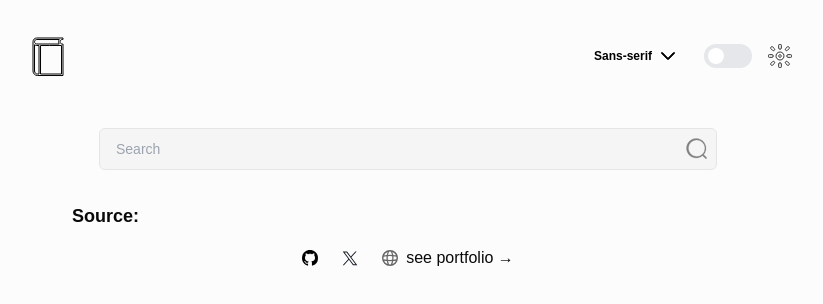
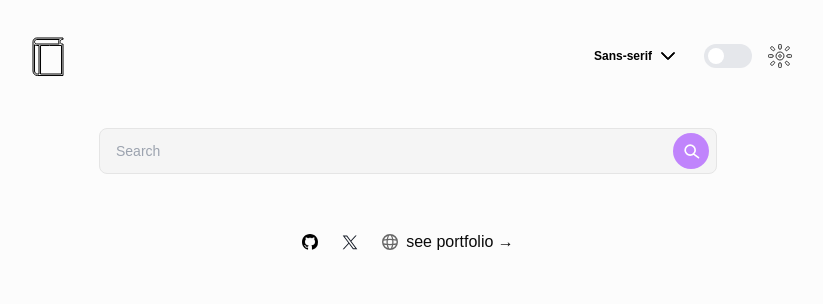
Before and after one commit to gizemnkorkmaz/words-words-words, a Next.js app: page / in a window 1280 px wide. Shown: the top 304 px of the page, without its empty margins (232-1055 px from the left). Built offline with nearby package versions, Linux system fonts and the light colour scheme.

Commit message:
add error handling

```diff
--- a/app/page.tsx
+++ b/app/page.tsx
@@ -18,6 +18,7 @@ export default function Home() {
   const [query, setQuery] = useState("");
   const [searchTerm, setSearchTerm] = useState("");
   const [queryData, setQueryData] = useState<WordData | null>(null);
+  const [hasError, setHasError] = useState(false);
 
   const handleSearch = (search: string) => {
     setSearchTerm(search);
@@ -27,7 +28,10 @@ export default function Home() {
     if (searchTerm) {
       fetchWordData(searchTerm)
         .then((data) => setQueryData(data[0]))
-        .catch((error) => console.error("Error fetching data:", error));
+        .catch((error) => {
+          setHasError(true);
+          console.error("Error fetching data:", error)
+        });
     } else {
       setQueryData(null);
     }
@@ -43,6 +47,7 @@ export default function Home() {
         meanings={queryData?.meanings || []}
         sourceUrls={queryData?.sourceUrls || []}
         license={queryData?.license || { name: "", url: "" }}
+        hasError={hasError}
       />
     </div>
   );
--- a/components/Footer.tsx
+++ b/components/Footer.tsx
@@ -36,7 +36,7 @@ const FooterLink = ({ href, src, alt, children }: FooterLinkProps) => {
 
 export default function Footer() {
   return (
-    <footer className="row-start-3 flex gap-6 items-center justify-center">
+    <footer className="flex gap-6 items-center justify-center">
       <FooterLink
         href="https://github.com/gizemnkorkmaz"
         src="/github.svg"
--- a/components/Header.tsx
+++ b/components/Header.tsx
@@ -17,7 +17,7 @@ export default function Header() {
   };
 
   return (
-    <header className="flex flex-wrap items-center justify-between py-8 px-6 sm:px-12 lg:px-24  m-auto">
+    <header className="flex flex-wrap items-center justify-between py-8 px-6 sm:px-12 lg:px-24 m-auto">
       <Link className="flex items-center gap-2 hover:opacity-60" href="/">
       <Icon name="Book" color={theme === 'dark' ? "purple" : "black"} size="lg" />
       </Link>
--- a/components/QueryDisplay.tsx
+++ b/components/QueryDisplay.tsx
@@ -1,13 +1,6 @@
 import React from "react";
 
-export default function QueryDisplay({
-  word,
-  phonetic,
-  phonetics,
-  meanings,
-  sourceUrls,
-  license,
-}: {
+interface QueryDisplayProps {
   word: string;
   phonetic: string;
   phonetics: { text: string; audio: string }[];
@@ -17,82 +10,114 @@ export default function QueryDisplay({
   }[];
   sourceUrls: string[];
   license: { name: string; url: string };
-}) {
+  hasError: boolean;
+}
+
+export default function QueryDisplay({
+  word,
+  phonetic,
+  phonetics,
+  meanings,
+  sourceUrls,
+  license,
+  hasError,
+}: QueryDisplayProps) {
   const playAudio = (audioUrl: string) => {
     const audio = new Audio(audioUrl);
     audio.play();
   };
 
+  if (hasError) {
     return (
-    <div className="flex flex-col items-start space-y-4 w-full max-w-2xl">
-      <div className="flex items-center gap-2 justify-between w-full">
+      <div className="flex flex-col items-center justify-center w-full h-full text-center space-y-2">
+        <h1 className="text-2xl font-bold text-gray-800 text-[14px]">
+          We couldn&apos;t find any matches for your search.
+        </h1>
+        <p className="text-gray-600 text-[12px]">
+          Please double-check your spelling or try searching for a different word.
+        </p>
+      </div>
+    );
+  }
+
+  return (
+    <div className="flex flex-col space-y-6 w-full max-w-2xl px-4 sm:px-0">
+      <header className="flex flex-col sm:flex-row items-start sm:items-center justify-between w-full">
         <div>
-          <h1 className="text-2xl font-bold">{word}</h1>
-          <p className="text-purple-300">{phonetic}</p>
+          <h1 className="text-3xl font-bold text-gray-900">{word}</h1>
+          <p className="text-purple-500 text-lg">{phonetic}</p>
         </div>
-        {phonetics.map((phonetic, index) => (
-          <div key={index}>
-            {phonetic.audio && (
+        <div className="flex gap-2 mt-4 sm:mt-0">
+          {phonetics.map((phonetic, index) =>
+            phonetic.audio ? (
               <button
+                key={index}
                 onClick={() => playAudio(phonetic.audio)}
-                className="p-5 rounded-full bg-purple-300 opacity-90 hover:bg-purple-100 focus:ring-purple-400"
-                aria-label="Play sound"
+                className="p-2 rounded-full bg-purple-300 hover:bg-purple-400 focus:ring-2 focus:ring-purple-600 transition"
+                aria-label={`Play audio ${index + 1}`}
               >
                 <svg
                   viewBox="0 0 32 32"
-                  width="32"
-                  height="32"
-                  stroke="purple"
-                  fill="purple"
+                  width="24"
+                  height="24"
+                  stroke="currentColor"
+                  fill="currentColor"
                 >
                   <path d="M7 28a1 1 0 0 1-1-1V5a1 1 0 0 1 1.5-0.9l20 11a1 1 0 0 1 0 1.8l-20 11A1 1 0 0 1 7 28Z" />
                 </svg>
               </button>
+            ) : null
           )}
         </div>
-        ))}
-      </div>
+      </header>
+
+      <section>
         {meanings.map((meaning, index) => (
-        <div key={index} className="mt-4">
+          <div key={index} className="mb-6">
             <h2 className="text-xl font-semibold">{meaning.partOfSpeech}</h2>
-          <h3 className="text-md text-neutral-600 opacitiy-80 font-medium py-2">Meaning</h3>
-          <ul className="list-disc pl-6">
+            <h3 className="text-md text-gray-500 mt-2">Meaning</h3>
+            <ul className="list-disc pl-6 space-y-2">
               {meaning.definitions.map((definition, idx) => (
                 <li key={idx}>
                   <p>{definition.definition}</p>
                   {definition.example && (
-                  <p className="italic">{definition.example}</p>
+                    <p className="italic mt-1">Example: {definition.example}</p>
                   )}
                 </li>
               ))}
             </ul>
           </div>
         ))}
-      <div className="mt-4">
+      </section>
+
+      {sourceUrls.length > 0 && (
+        <section className="text-sm">
           <h3 className="text-lg font-semibold">Source:</h3>
-        <ul className="list-disc pl-6">
+          <ul className="list-disc pl-6 mt-2">
             {sourceUrls.map((url, idx) => (
               <li key={idx}>
                 <a
                   href={url}
                   target="_blank"
                   rel="noopener noreferrer"
-                className="text-blue-500"
+                  className="text-blue-500 hover:underline"
                 >
                   {url}
                 </a>
               </li>
             ))}
           </ul>
-      </div>
+        </section>
+      )}
+
       {license.name && license.url && (
-        <p className="text-sm mt-2">
+        <p className="text-sm text-gray-500 mt-4">
           License:{" "}
           <a
             href={license.url}
             target="_blank"
             rel="noopener noreferrer"
-            className="text-blue-500"
+            className="text-blue-500 hover:underline"
           >
             {license.name}
           </a>
--- a/components/SearchInput.tsx
+++ b/components/SearchInput.tsx
@@ -1,7 +1,6 @@
 "use client";
 
 import { useTheme } from "../context/ThemeContext";
-import Icon from "./Icon";
 
 export default function SearchInput({
   query,
@@ -17,6 +16,7 @@ export default function SearchInput({
   const handleKeyPress = (e: React.KeyboardEvent<HTMLInputElement>) => {
     if (e.key === "Enter") {
       onSearch(query);
+      e.currentTarget.select();
     }
   };
 
@@ -24,6 +24,8 @@ export default function SearchInput({
     if (query) {
       onSearch(query);
     }
+
+    document.querySelector('input')?.select();
   };
 
   return (
@@ -34,19 +36,32 @@ export default function SearchInput({
         value={query}
         onChange={(e) => setQuery(e.target.value)}
         onKeyDown={handleKeyPress}
-        className={`p-[10px] text-sm rounded-md w-full pr-12 pl-4 focus:outline-none transition-all duration-300 ${
+        className={`p-[12px] text-sm rounded-lg w-full pr-12 pl-4 focus:outline-none transition-all duration-300 ${
           theme === "dark"
             ? "bg-neutral-800 text-neutral-100"
             : "bg-neutral-100 text-black border"
         }`}
       />
-      <Icon
-        name="Search"
-        color={theme === "dark" ? "purple" : "gray"}
-        size="sm"
-        className="absolute right-6 cursor-pointer"
+      <button
         onClick={handleIconClick}
-      />
+        className="absolute right-6 p-2 rounded-full focus:outline-none focus:ring-2 transition-all bg-purple-400"
+        aria-label="Search"
+      >
+        <svg
+          xmlns="http://www.w3.org/2000/svg"
+          fill="none"
+          viewBox="0 0 24 24"
+          strokeWidth={2}
+          stroke="white"
+          className="w-5 h-5"
+        >
+          <path
+            strokeLinecap="round"
+            strokeLinejoin="round"
+            d="M11 17a6 6 0 100-12 6 6 0 000 12zm4.222-1.222L21 20"
+          />
+        </svg>
+      </button>
     </div>
   );
 }
```
Lines whose indentation alone changed are shown as unchanged.
